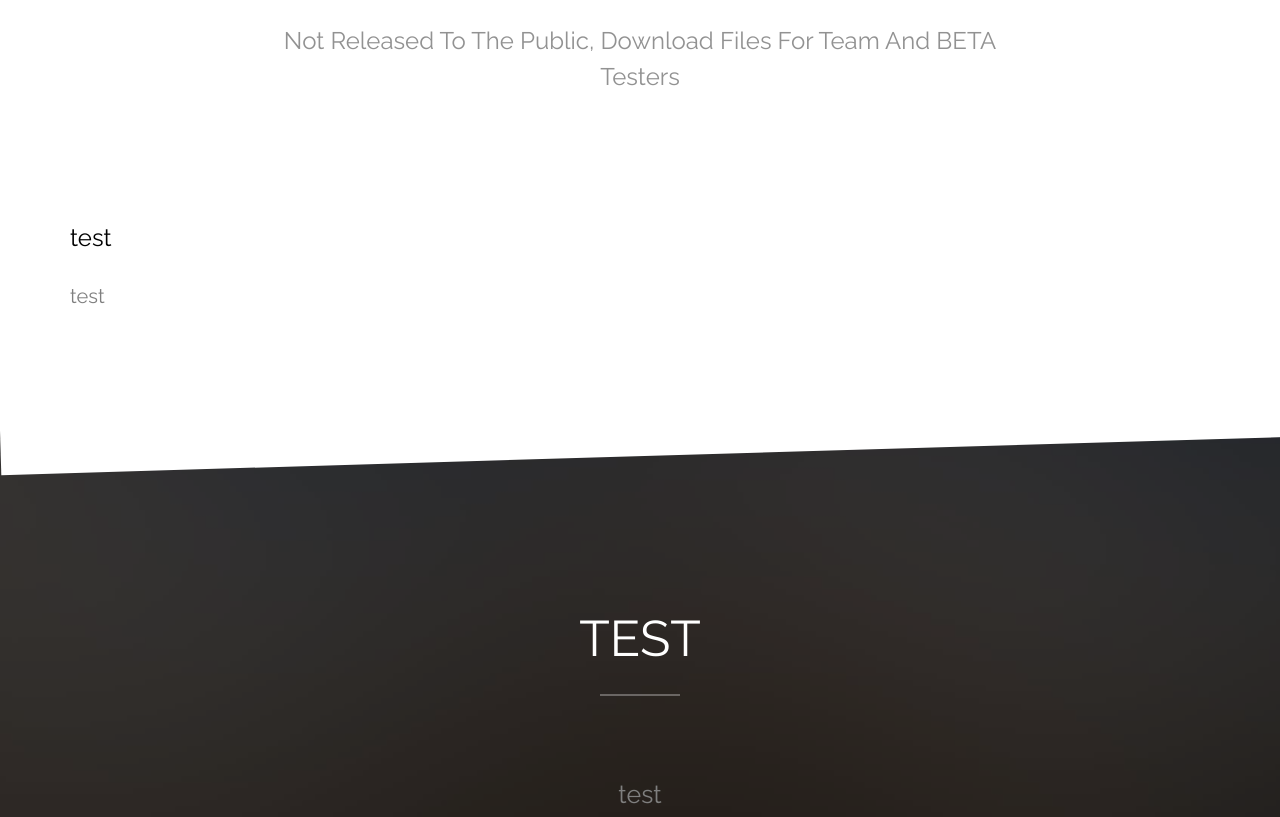
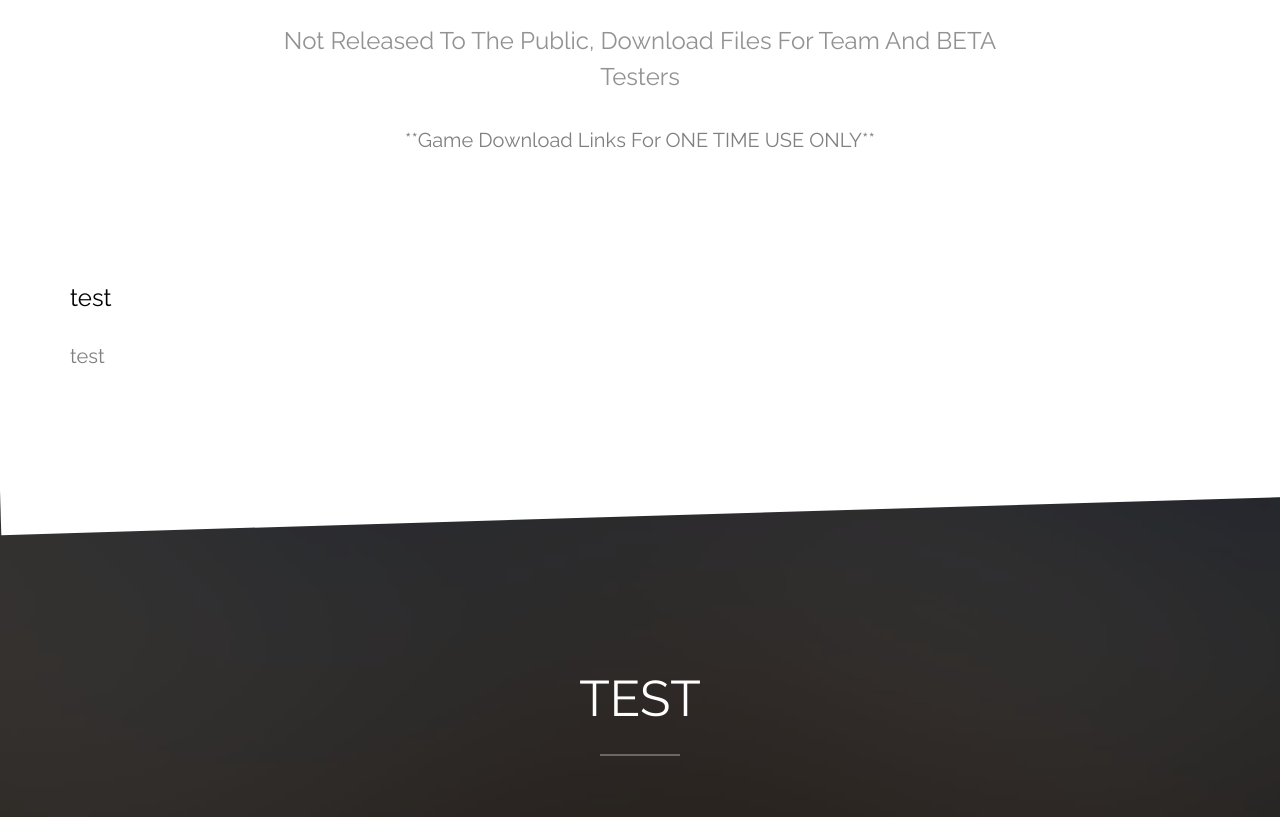
Before and after one commit to YasserNoori/yassernoori.github., a plain HTML site: page index.html in a window 1280 px wide. Shown: the part 2160-2977 px from the top of the page. Drawn offline with nearby package versions, Linux system fonts and the light colour scheme; some packages are replaced by stand-ins of ours; no server answers; files whose address does not match are found by name.

Commit message:
Update index.html

```diff
--- a/index.html
+++ b/index.html
@@ -267,6 +267,7 @@
 					<div class="row">
 						<div class="col-md-8 col-md-offset-2 subtext to-animate">
 							<h3>Not Released To The Public, Download Files For Team And BETA Testers</h3>
+							<p>**Game Download Links For ONE TIME USE ONLY**</p>
 						</div>
 					</div>
 				</div>
```
